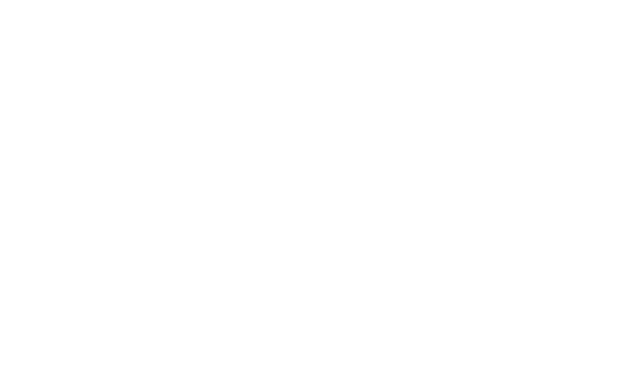
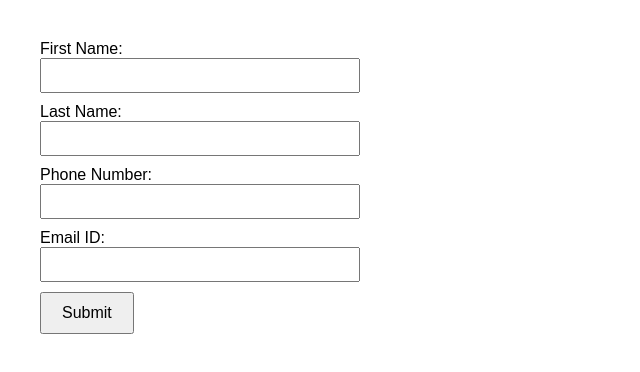
Before and after one commit to acciojob/form-login-2-HiteshRathi02, a website: page main.html in a window 1280 px wide. Shown: the whole page, without its empty margins (0-640 px from the left). Drawn offline with Linux system fonts and the light colour scheme.

Commit message:
created a submission

```diff
--- a/main.html
+++ b/main.html
@@ -8,6 +8,30 @@
 
 <body>
 	<!-- the entire body must be written by student -->
+	 <form id="userForm">
+    <label>
+      First Name:
+      <input type="text" name="First Name" required>
+    </label>
+
+    <label>
+      Last Name:
+      <input type="text" name="Last Name" required>
+    </label>
+
+    <label>
+      Phone Number:
+      <input type="text" name="Phone Number" required>
+    </label>
+
+    <label>
+      Email ID:
+      <input type="email" name="Email ID" required>
+    </label>
+
+    <button type="submit">Submit</button>
+  </form>
+
     <script type="text/javascript" src="./script.js">
 </script>
 
--- a/script.js
+++ b/script.js
@@ -1 +1,14 @@
 //your JS code here. If required.
+document.getElementById("userForm").addEventListener("submit", function (e) {
+      e.preventDefault();
+
+      const form = e.target;
+
+      const firstName = form.elements["First Name"].value.trim();
+      const lastName = form.elements["Last Name"].value.trim();
+      const phone = form.elements["Phone Number"].value.trim();
+      const email = form.elements["Email ID"].value.trim();
+
+      const message = `First Name: ${firstName} Last Name: ${lastName} Phone Number: ${phone} Email ID: ${email}`;
+      alert(message);
+    });
--- a/styles.css
+++ b/styles.css
@@ -1 +1,21 @@
 /*  your css code here. If applicable */
+ body {
+      font-family: Arial, sans-serif;
+      margin: 40px;
+    }
+
+    label, input {
+      display: block;
+      margin-bottom: 10px;
+      width: 300px;
+    }
+
+    input {
+      padding: 8px;
+    }
+
+    button {
+      padding: 10px 20px;
+      font-size: 1em;
+      cursor: pointer;
+    }
```
